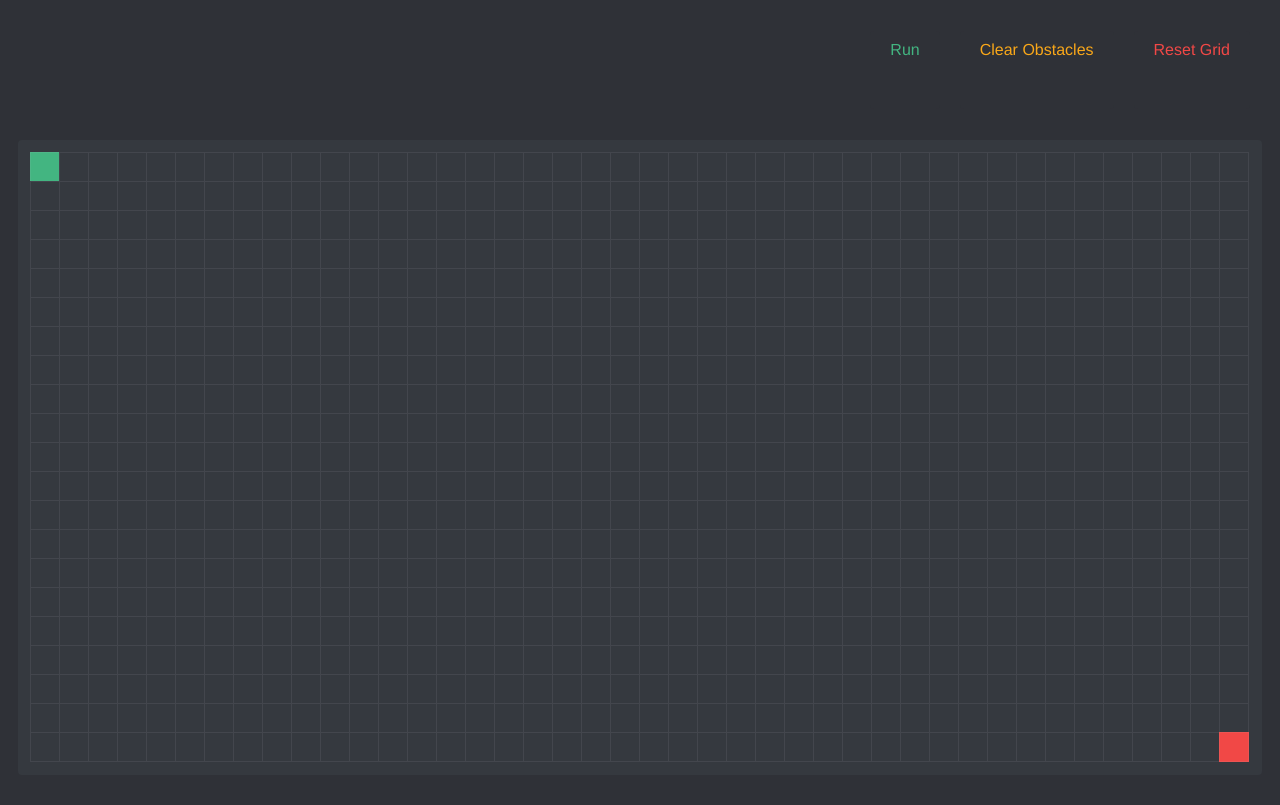
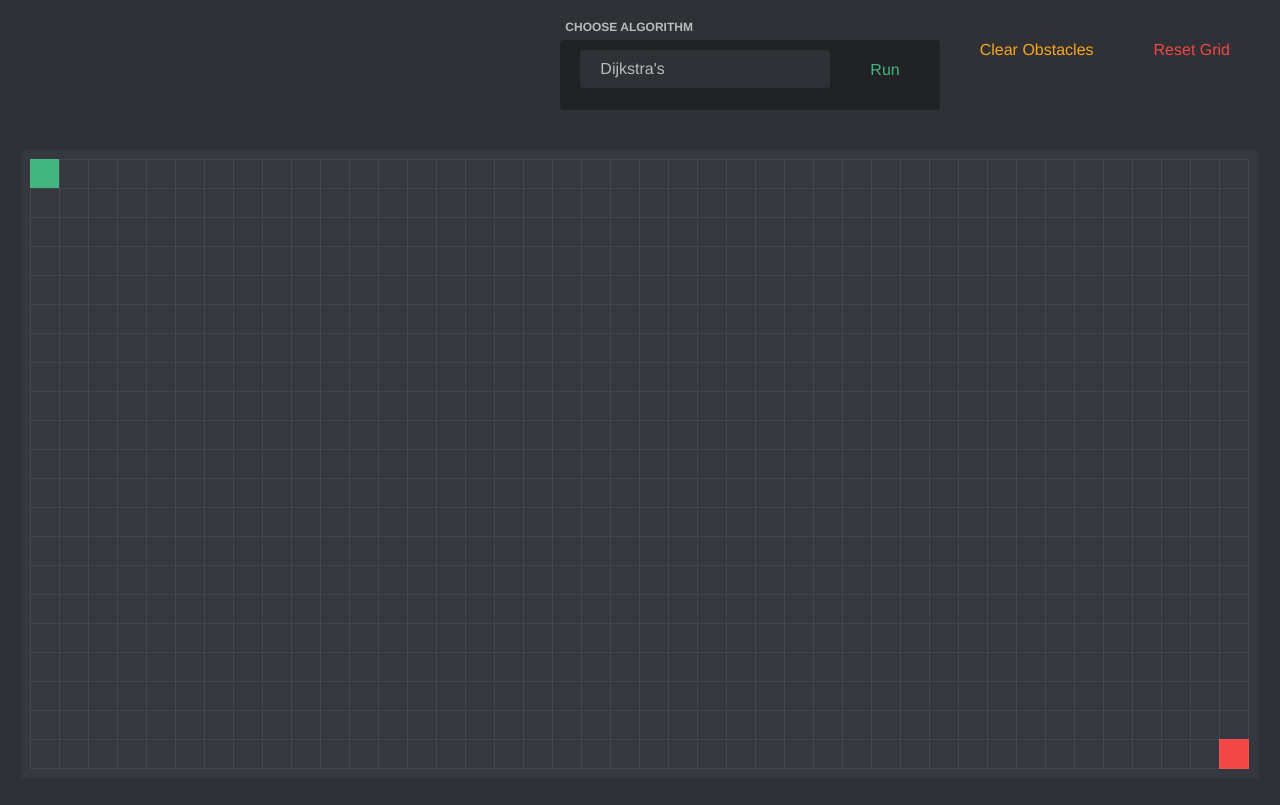
Before and after one commit to VikramGrover/pathfinding-algorithms-visualizer, a React (Create React App) app: page / in a window 1280 px wide. Built offline with nearby package versions, Linux system fonts and the light colour scheme.

Commit message:
Add choose algorithm component

```diff
--- a/src/App.js
+++ b/src/App.js
@@ -13,7 +13,7 @@ function App() {
   const [runningAlgo, setRunningAlgo] = useState(false);
   const margin = 30;
   const nodeSize = 28;
-  const navBarHeight = 80;
+  const navBarHeight = 90;
 
   useEffect(() => {
     resetBoard();
@@ -25,7 +25,7 @@ function App() {
   // }, []);
 
   const resetBoard = () => {
-    const adjustedWinHeight = window.innerHeight - (navBarHeight + (margin * 2)) - margin;
+    const adjustedWinHeight = window.innerHeight - (navBarHeight + (margin * 3));
     const adjustedWinWidth = window.innerWidth - (2 * margin);
 
     const rows = parseInt(adjustedWinHeight / (nodeSize + 1));
--- a/src/algorithms/path_finding/dijkstras.js
+++ b/src/algorithms/path_finding/dijkstras.js
@@ -1,10 +1,7 @@
 import { getNodeTypeEnum, getNodeWeight, shuffleArray } from '../../utils/util.js'
 
 export const dijkstras = (startCord, targetCord, gridState, setGridState, rows, cols) => {
-    console.log("STARTING DIJSTRAS");
-
     if (startCord === targetCord) {
-        console.log("ENDING DIJSTRAS");
         return [];
     }
 
@@ -37,7 +34,6 @@ export const dijkstras = (startCord, targetCord, gridState, setGridState, rows,
             }, 1);
         }
         else if (minKey === targetCord) {
-            console.log("ENDING DIJSTRAS");
             return createPath(startCord, targetCord, prevNodes);
         }
 
@@ -57,7 +53,6 @@ export const dijkstras = (startCord, targetCord, gridState, setGridState, rows,
         }
     }
 
-    console.log("ENDING DIJSTRAS");
     return [];
 };
 
--- /dev/null
+++ b/src/components/ChooseAlgorithm.js
@@ -0,0 +1,17 @@
+import Visualize from './Visualize.js'
+import CustomDropdown from './CustomDropdown.js'
+import { useState } from 'react'
+import { getPathAlgos } from '../utils/util.js'
+
+const ChooseAlgorithm = ({ rows, cols, setGridState, startCord, targetCord, clearForReRun, runningAlgo, setRunningAlgo }) => {
+    const [selectedAlgo, setSelectedAlgo] = useState(getPathAlgos()[0]);
+
+    return (
+        <div className={`choose-algo`}>
+            <CustomDropdown setSelection={setSelectedAlgo} items={getPathAlgos()} />
+            <Visualize rows={rows} cols={cols} selectedAlgo={selectedAlgo} setGridState={setGridState} startCord={startCord} targetCord={targetCord} clearForReRun={clearForReRun} runningAlgo={runningAlgo} setRunningAlgo={setRunningAlgo} />
+        </div >
+    )
+}
+
+export default ChooseAlgorithm
--- /dev/null
+++ b/src/components/CustomDropdown.js
@@ -0,0 +1,39 @@
+import { useState } from 'react'
+
+const CustomDropdown = ({ setSelection, items }) => {
+    const [dropDownOpen, setDropDownOpen] = useState(false);
+    const [selectedVal, setSelectedVal] = useState(items[0]);
+    const [selectedId, setSelectedId] = useState(0);
+    const toggle = () => {
+        setDropDownOpen(prevState => !prevState);
+    }
+
+    const madeSelection = (id) => {
+        setDropDownOpen(prevState => !prevState);
+        setSelectedVal(items[id]);
+        setSelectedId(id);
+        setSelection(items[id]);
+    };
+
+    const dropdownItems = [];
+    for (let i = 0; i < items.length; i++) {
+        dropdownItems.push(<div className={`dropdown-list-item ${i === selectedId && 'selected'}`} onClick={() => { madeSelection(i) }} key={i}>
+            {items[i]}
+        </div>)
+    }
+
+    return (
+        <div className='dropdown'>
+            <div className={`dropdown-header ${dropDownOpen && 'open'}`} onClick={toggle}>
+                {selectedVal}
+            </div>
+            {dropDownOpen &&
+                <div className='dropdown-list'>
+                    {dropdownItems}
+                </div>
+            }
+        </div >
+    )
+}
+
+export default CustomDropdown
--- a/src/components/Grid.js
+++ b/src/components/Grid.js
@@ -6,7 +6,7 @@ const Grid = ({ rows, cols, padding, nodeSize, gridState, setGridState, selected
     const [draggingSelection, setDraggingSelection] = useState(getNodeTypeEnum('none'));
 
     // fill nodes in the grid
-    // console.log("RERENDERING GRID");
+    console.log("RERENDERING GRID");
     const nodes = [];
     for (let x = 0; x < rows; x++) {
         for (let y = 0; y < cols; y++) {
@@ -27,8 +27,7 @@ const Grid = ({ rows, cols, padding, nodeSize, gridState, setGridState, selected
 
     const containerStyle = {
         paddingLeft: padding,
-        paddingRight: padding,
-        paddingBottom: padding
+        paddingRight: padding
     }
 
     return (
--- a/src/components/Header.js
+++ b/src/components/Header.js
@@ -1,6 +1,6 @@
-import Visualize from './Visualize.js'
 import Reset from './Reset.js'
 import Clear from './Clear.js'
+import ChooseAlgorithm from './ChooseAlgorithm.js'
 
 const Header = ({ rows, cols, runningAlgo, setRunningAlgo, padding, height, setGridState, startCord, targetCord, resetBoard, clearObstacles, clearForReRun }) => {
     const style = {
@@ -12,7 +12,7 @@ const Header = ({ rows, cols, runningAlgo, setRunningAlgo, padding, height, setG
         <div style={style} className='header'>
             <Reset resetBoard={resetBoard} runningAlgo={runningAlgo} />
             <Clear clearObstacles={clearObstacles} runningAlgo={runningAlgo} />
-            <Visualize rows={rows} cols={cols} setGridState={setGridState} startCord={startCord} targetCord={targetCord} clearForReRun={clearForReRun} runningAlgo={runningAlgo} setRunningAlgo={setRunningAlgo} />
+            <ChooseAlgorithm rows={rows} cols={cols} setGridState={setGridState} startCord={startCord} targetCord={targetCord} clearForReRun={clearForReRun} runningAlgo={runningAlgo} setRunningAlgo={setRunningAlgo} />
         </div>
     )
 }
--- a/src/components/Node.js
+++ b/src/components/Node.js
@@ -8,7 +8,9 @@ const Node = React.memo(({ nodeId, size, nodeState, setGridState, draggingSelect
     };
 
     const mouseDowned = () => {
+        console.log("HEELLLLLLOOOO");
         if (nodeState[0] === getNodeTypeEnum('none') || nodeState[0] === getNodeTypeEnum('path') || nodeState[0] === getNodeTypeEnum('visited')) {
+
             setDraggingSelection(getNodeTypeEnum('obstacle'));
             setGridState(prevState => ({ ...prevState, [nodeId]: [getNodeTypeEnum('obstacle'), getNodeTypeEnum('none')] }));
             return;
--- a/src/components/Visualize.js
+++ b/src/components/Visualize.js
@@ -1,11 +1,20 @@
 import { dijkstras } from '../algorithms/path_finding/dijkstras.js'
-import { getNodeTypeEnum } from '../utils/util.js'
+import { getNodeTypeEnum, runPathAlgo } from '../utils/util.js'
 
-const Visualize = ({ rows, cols, setGridState, startCord, targetCord, clearForReRun, runningAlgo, setRunningAlgo }) => {
+const Visualize = ({ rows, cols, selectedAlgo, setGridState, startCord, targetCord, clearForReRun, runningAlgo, setRunningAlgo }) => {
     const run = async () => {
-        console.log("I AM RUNNING");
         const updatedGridState = clearForReRun();
-        const path = dijkstras(startCord, targetCord, updatedGridState, setGridState, rows, cols);
+
+        console.log("STARTING: ", selectedAlgo);
+
+        let path = [];
+        switch (selectedAlgo) {
+            case "Dijkstra's":
+                path = dijkstras(startCord, targetCord, updatedGridState, setGridState, rows, cols);
+                break;
+        }
+
+        console.log("ENDED: ", selectedAlgo);
 
         for (let i = path.length; i >= 0; i--) {
             setTimeout(() => {
--- a/src/index.css
+++ b/src/index.css
@@ -2,6 +2,7 @@
   --node-border-color: rgba(185, 187, 190, 0.1);
   --node-hover-color: #f0efeb;
   --body-color: #2f3137;
+  --light-text-color: #b9bbbe;
   --accent-color: #7389da;
   --grid-color: #35393f;
   --visualize-button-color: #43b581;
@@ -11,10 +12,12 @@
   --start-node-color: #43b581;
   --target-node-color: #f14846;
   --obstacle-node-color: #18191c;
+  --dark-selection: #34363d;
   --visited-node-color: 63, 112, 221;
   --path-node-color: #f9a719;
   --button-deafult-color: 24, 25, 28;
   --clear-button-color: 249,167,25;
+  --dropdown-container-background: #202225;
 }
 
 body {
@@ -38,7 +41,7 @@ code {
   left: 50%;
   transform: translate(-50%);
   border-radius: 4px;
-  border: 13px solid var(--grid-color);
+  border: 10px solid var(--grid-color);
 }
 
 /* NODE */
@@ -97,7 +100,6 @@ code {
   font-family: 'Whitney','Helvetica Neue','Helvetica','Arial','sans-serif';
   font-size: 16px;
   font-weight: 500;
-  background-color: var(--body-color);
   cursor: pointer;
   display: table;
   vertical-align: baseline;
@@ -137,3 +139,107 @@ code {
   color: var(--body-color);
   background-color: rgb(var(--button-deafult-color));
 }
+
+/* CHOOSE ALGORITHM CONTAINER */
+.choose-algo {
+  margin-left: 20px;
+  position: relative;
+  top: 50%;
+  -ms-transform: translateY(-50%);
+  transform: translateY(-50%);
+  padding: 10px 20px;
+  text-align: center;
+  margin-bottom: 2px;
+  border-radius: 4px;
+  font-family: 'Whitney','Helvetica Neue','Helvetica','Arial','sans-serif';
+  font-size: 16px;
+  font-weight: 500;
+  background-color: var(--dropdown-container-background);
+  display: flex;
+  vertical-align: baseline;
+  box-sizing: border-box;
+  text-rendering: optimizeLegibility;
+  white-space: nowrap;
+  height: 70px;
+}
+
+.choose-algo::before {
+  position: absolute;
+  content: "choose algorithm";
+  font-family: 'Whitney','Helvetica Neue','Helvetica','Arial','sans-serif';
+  font-size: 12px;
+  font-weight: 600;
+  text-transform: uppercase;
+  color: var(--light-text-color);
+  top: -20px;
+  left: 5px;
+  text-rendering: optimizeLegibility;
+}
+
+/* DROPDOWN */
+.dropdown {
+  position: relative;
+  top: 50%;
+  -ms-transform: translateY(-50%);
+  transform: translateY(-50%);
+  height: auto;
+  display: table;
+  cursor: pointer;
+}
+
+.dropdown-header {
+  padding: 10px 20px;
+  text-align: left;
+  border-radius: 4px;
+  font-family: 'Whitney','Helvetica Neue','Helvetica','Arial','sans-serif';
+  font-size: 16px;
+  font-weight: 500;
+  background-color: var(--body-color);
+  color: var(--light-text-color);
+  display: table;
+  vertical-align: baseline;
+  box-sizing: border-box;
+  text-rendering: optimizeLegibility;
+  white-space: nowrap;
+  height: auto;
+  min-width: 250px;
+}
+
+.dropdown-header.open {
+  border-radius: 4px 4px 0px 0px;
+}
+
+.dropdown-list {
+  z-index: 100;
+  position: absolute;
+  display: flex;
+  flex-direction: column;
+  top: 100%;
+  box-shadow: 0 1px 3px rgba(0,0,0,0.12), 0 1px 2px rgba(0,0,0,0.24);
+}
+
+.dropdown-list-item {
+  display: inline-block;
+  padding: 10px 20px;
+  text-align: left;
+  font-family: 'Whitney','Helvetica Neue','Helvetica','Arial','sans-serif';
+  font-size: 16px;
+  font-weight: 500;
+  background-color: var(--body-color);
+  color: var(--light-text-color);
+  display: table;
+  vertical-align: baseline;
+  box-sizing: border-box;
+  text-rendering: optimizeLegibility;
+  white-space: nowrap;
+  height: auto;
+  min-width: 250px;
+}
+
+.dropdown-list-item.selected {
+  background-color: var(--dropdown-container-background);
+}
+
+.dropdown-list-item:hover {
+  background-color: var(--dark-selection);
+}
--- a/src/utils/util.js
+++ b/src/utils/util.js
@@ -1,3 +1,5 @@
+import { dijkstras } from '../algorithms/path_finding/dijkstras.js'
+
 const nodeTypeEnum = {
     'none': 0,
     'target': 1,
@@ -27,6 +29,8 @@ const nodeWeight = {
 }
 Object.freeze(nodeWeight);
 
+const pathAlgos = ["Dijkstra's", "A-Star", "Breadth First Search", "Depth First Search"];
+
 export const getNodeTypeEnum = (key) => {
     return nodeTypeEnum[key];
 };
@@ -47,3 +51,14 @@ export const shuffleArray = (array) => {
         array[j] = temp;
     }
 };
+
+export const getPathAlgos = () => {
+    return pathAlgos;
+};
+
+export const runPathAlgo = (selectedAlgo, startCord, targetCord, updatedGridState, setGridState, rows, cols) => {
+    switch (selectedAlgo) {
+        case "Dijkstra's":
+            return dijkstras(startCord, targetCord, updatedGridState, setGridState, rows, cols);
+    }
+};
```
Also changed, not shown: 11 other files (tests, documents, lock files or other folders).
